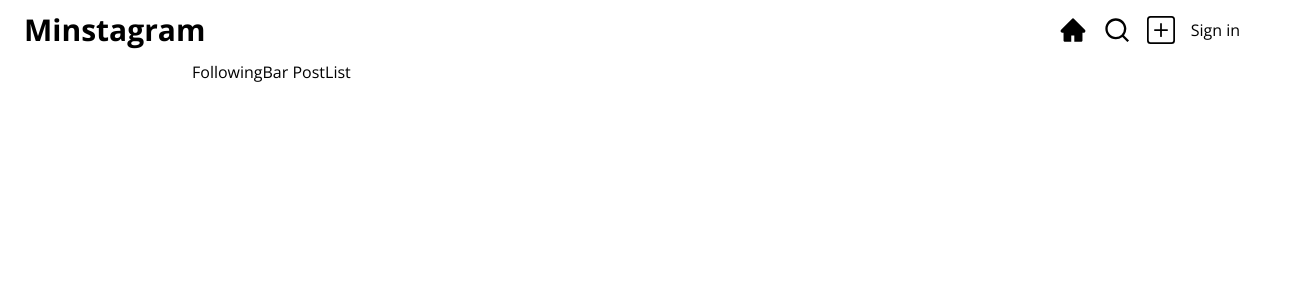
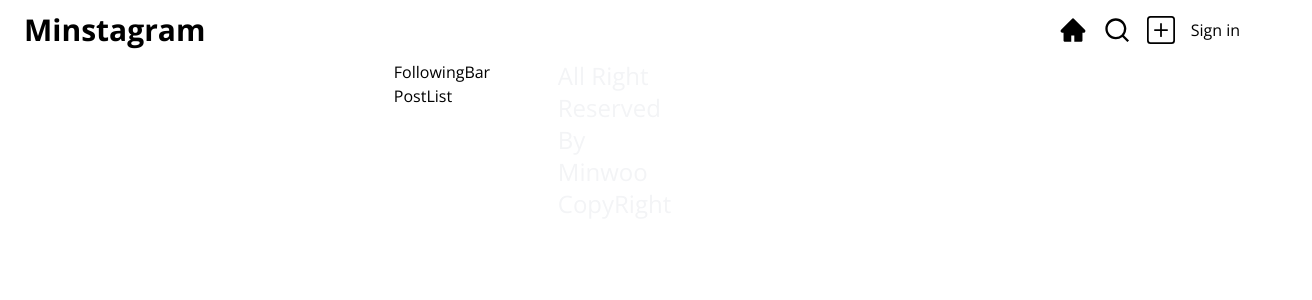
Before and after one commit to DevMinwoo-Jung/minstagramClone, a Next.js app in the folder minstagram/: page / in a window 1280 px wide. Shown: the top 300 px of the page, 1312 px wide, since content can reach past the window. Built offline with nearby package versions, Linux system fonts and the light colour scheme; no server answers.

Commit message:
add sidebar avartar

```diff
--- a/minstagram/src/app/globals.css
+++ b/minstagram/src/app/globals.css
@@ -17,7 +17,5 @@
 }
 
 body {
-  margin: 0;
-  padding: 0;
-  height: 100%; /* Set the height to 100% for full coverage */
+
 }
--- a/minstagram/src/app/layout.tsx
+++ b/minstagram/src/app/layout.tsx
@@ -17,10 +17,10 @@ export default function RootLayout({
 }) {
   return (
     <html lang="en" className={openSans.className}>
-      <body className='flex flex-col w-full h-full mx-auto'>
+      <body className='flex flex-col w-full min-h-screen'>
         <AuthContext>
           <Header/>
-          <main className='ml-8 mr-8 m-auto w-full h-ull'>{children}</main>
+          <main className='flex flex-1 mx-auto'>{children}</main>
         </AuthContext>
       </body>
     </html>
--- a/minstagram/src/app/page.tsx
+++ b/minstagram/src/app/page.tsx
@@ -3,7 +3,7 @@ import SideBar from "@/components/SideBar";
 export default function Home() {
   return (
     <section>
-      <div className="w-3/4 m-auto flex">
+      <div className="w-3/4 h-5/6 m-auto flex">
         <div className="flex">
           <div>
             FollowingBar
--- a/minstagram/src/components/SideBar.tsx
+++ b/minstagram/src/components/SideBar.tsx
@@ -4,6 +4,7 @@ import Avatar from './ui/Avatar'
 import { useSession } from 'next-auth/react';
 import { usePathname } from 'next/navigation';
 import Link from 'next/link';
+import CopyRight from './ui/CopyRight';
 
 export default function SideBar() {
   const { data: session } = useSession()
@@ -12,13 +13,14 @@ export default function SideBar() {
 
   return (
     <section>
-      <div className='w-1/3 h-full bg-black'>
+      <div className='w-1/3 h-full'>
         {
           user &&
           <Link href={`/user/${user.username}`}>
-            <Avatar image={user.image}/>
+            <Avatar image={user.image} size='big' needBg='no'/>
           </Link>
         }
+        <CopyRight/>
       </div>
     </section>
   )
--- a/minstagram/src/components/ui/Avatar.tsx
+++ b/minstagram/src/components/ui/Avatar.tsx
@@ -3,14 +3,20 @@ import Image from 'next/image'
 import React from 'react'
 
 type Props = {
-  image?:string | null
+  image?:string | null;
+  size?:string | undefined;
+  needBg?:string | undefined;
 }
 
-export default function Avatar({image}: Props) {
+export default function Avatar(props:Props) {
 
+  let { needBg, size, image } = props;
+
+  needBg === 'yes' ? `` : '';
+  size === 'big' ? size = `w-18 h-18` : size = 'w-9 h-9';
 
   return (
-    <div className='w-9 h-9 rounded-full bg-gradient-to-bl from-white'>
+    <div className={`${size} rounded-full bg-gradient-to-bl from-white`}>
       <img className='rounded-full p-[0.1rem]' alt='user profile' src={image ?? undefined} referrerPolicy='no-referrer'/>
     </div>
   )
--- /dev/null
+++ b/minstagram/src/components/ui/CopyRight.tsx
@@ -0,0 +1,9 @@
+import React from 'react'
+
+export default function CopyRight() {
+  return (
+    <div className='text-gray-100 text-2xl'>
+      All Right Reserved By Minwoo CopyRight
+    </div>
+  )
+}
```
